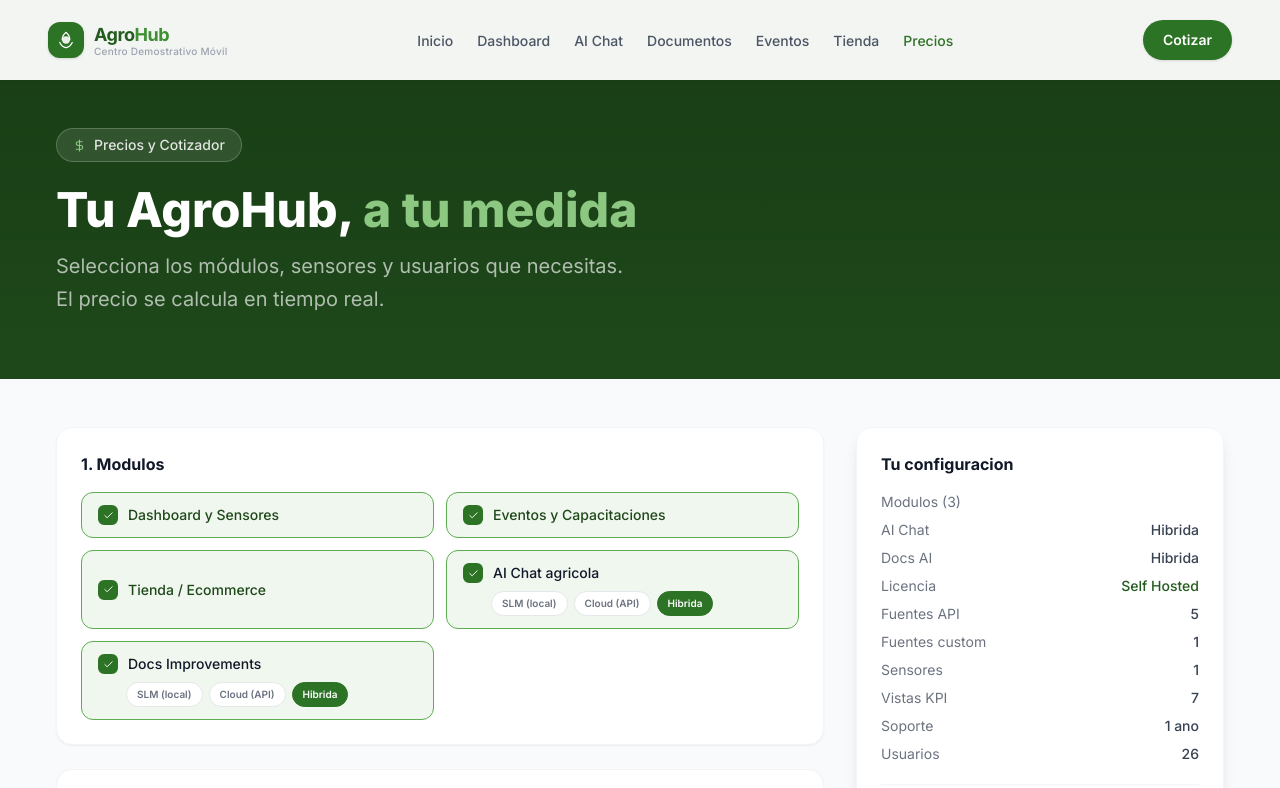
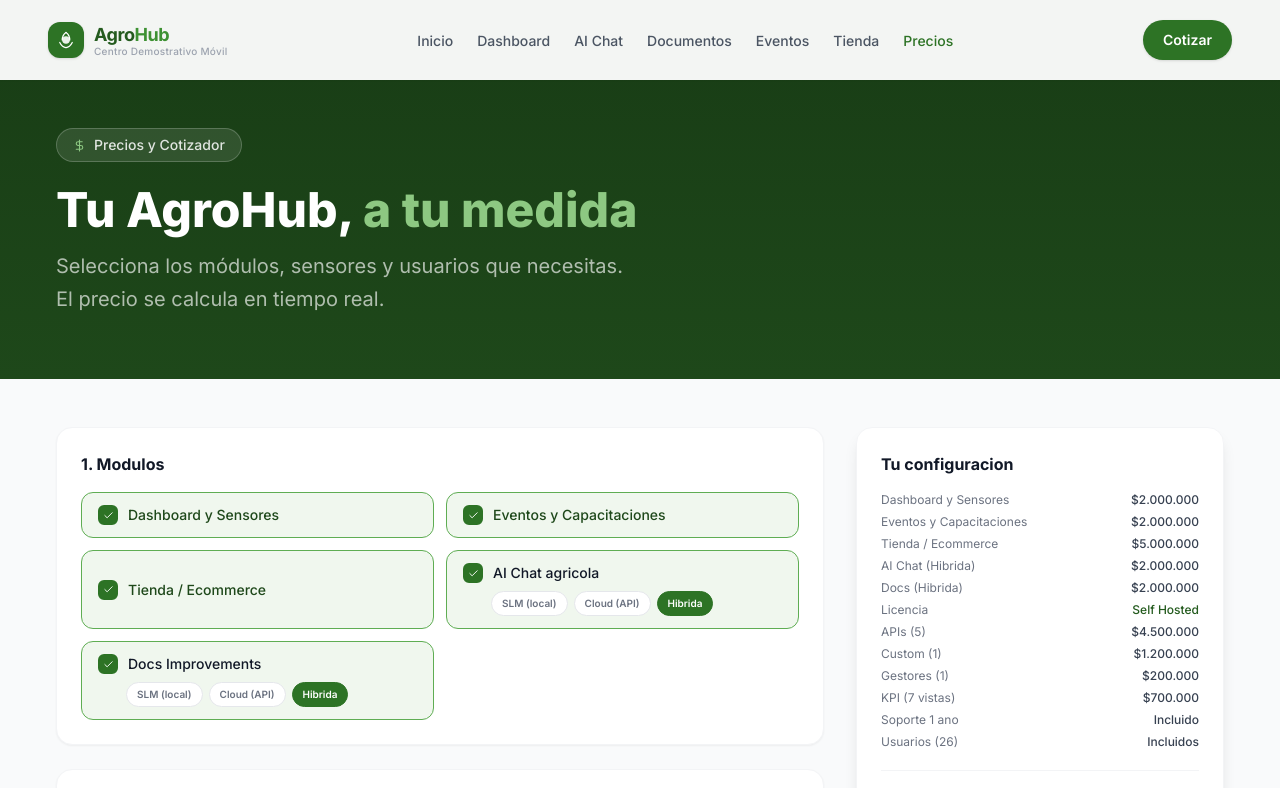
Before and after one commit to templateschile/Agrohub, a React (Vite) app: page /precios in a window 1280 px wide. Shown: the top 788 px of the page. Built offline with nearby package versions, Linux system fonts and the light colour scheme.

Commit message:
feat: sensores renombrado, panel con precios por linea, notificacion desglose completo

```diff
--- a/src/pages/Precios.jsx
+++ b/src/pages/Precios.jsx
@@ -250,12 +250,12 @@ export default function Precios() {
                   </div>
                 </div>
 
-                {/* 4. Sensores */}}
+                                {/* 4. Sensores */}
                 <div className="bg-white border border-gray-100 rounded-2xl p-6 shadow-sm">
                   <div className="flex items-center justify-between mb-4">
                     <div className="flex items-center gap-2">
-                      <h2 className="font-bold text-gray-900 text-base">4. Sensores compatibles</h2>
-                      <Tooltip text="Selecciona los sensores que ya tienes o planeas adquirir. El hub se integra con cada uno." />
+                      <h2 className="font-bold text-gray-900 text-base">4. Gestion de sensores a traves de:</h2>
+                      <Tooltip text="Selecciona los gestores de sensores que ya usas o planeas integrar. El hub se conecta con cada plataforma." />
                     </div>
                     <button onClick={() => setSensoresExpanded(v => !v)} className="flex items-center gap-1 text-xs text-agro-green-600 font-semibold">
                       {sensoresExpanded ? "Colapsar" : "Ver todos"} {sensoresExpanded ? <ChevronUp size={13}/> : <ChevronDown size={13}/>}
@@ -346,18 +346,65 @@ export default function Precios() {
                 <div className="sticky top-28 bg-white border border-gray-100 rounded-2xl p-6 shadow-lg">
                   <h2 className="font-bold text-gray-900 text-base mb-4">Tu configuracion</h2>
 
-                                    <div className="flex flex-col gap-2 text-sm mb-5">
-                    {modulos.length > 0 && <div className="flex justify-between"><span className="text-gray-500">Modulos ({modulos.length})</span></div>}
-                    {aiActivo   && <div className="flex justify-between"><span className="text-gray-500">AI Chat</span><span className="font-medium text-gray-700">{modoAi}</span></div>}
-                    {docsActivo && <div className="flex justify-between"><span className="text-gray-500">Docs AI</span><span className="font-medium text-gray-700">{modoDocs}</span></div>}
-                    <div className="flex justify-between"><span className="text-gray-500">Licencia</span><span className="font-medium text-agro-green-700">{LICENCIAS.find(l=>l.id===licencia)?.label}</span></div>
-                    {fuentesApi > 0 && <div className="flex justify-between"><span className="text-gray-500">Fuentes API</span><span className="font-medium text-gray-700">{fuentesApi}</span></div>}
-                    {fuentesSinApi > 0 && <div className="flex justify-between"><span className="text-gray-500">Fuentes custom</span><span className="font-medium text-gray-700">{fuentesSinApi}</span></div>}
-                    {sensores.length > 0 && <div className="flex justify-between"><span className="text-gray-500">Sensores</span><span className="font-medium text-gray-700">{sensores.length}</span></div>}
-                    {vistasKpi > 0 && <div className="flex justify-between"><span className="text-gray-500">Vistas KPI</span><span className="font-medium text-gray-700">{vistasKpi}</span></div>}
-                    <div className="flex justify-between"><span className="text-gray-500">Soporte</span><span className="font-medium text-gray-700">{soporte} ano{soporte>1?"s":""}</span></div>
-                    <div className="flex justify-between"><span className="text-gray-500">Usuarios</span><span className="font-medium text-gray-700">{admins+agricultores+asesores}</span></div>
-                  </div>
+                                    <div className="flex flex-col gap-1.5 text-sm mb-5">
+                                      {modulos.map(id => {
+                                        const m = MODULOS.find(x => x.id === id)
+                                        return m ? (
+                                          <div key={id} className="flex justify-between">
+                                            <span className="text-gray-500 text-xs">{m.label}</span>
+                                            <span className="font-medium text-gray-700 text-xs">{CLP(m.precio)}</span>
+                                          </div>
+                                        ) : null
+                                      })}
+                                      {aiActivo && (
+                                        <div className="flex justify-between">
+                                          <span className="text-gray-500 text-xs">AI Chat ({modoAi})</span>
+                                          <span className="font-medium text-gray-700 text-xs">{CLP(2000000)}</span>
+                                        </div>
+                                      )}
+                                      {docsActivo && (
+                                        <div className="flex justify-between">
+                                          <span className="text-gray-500 text-xs">Docs ({modoDocs})</span>
+                                          <span className="font-medium text-gray-700 text-xs">{CLP(2000000)}</span>
+                                        </div>
+                                      )}
+                                      <div className="flex justify-between">
+                                        <span className="text-gray-500 text-xs">Licencia</span>
+                                        <span className="font-medium text-agro-green-700 text-xs">{LICENCIAS.find(l=>l.id===licencia)?.label}</span>
+                                      </div>
+                                      {fuentesApi > 0 && (
+                                        <div className="flex justify-between">
+                                          <span className="text-gray-500 text-xs">APIs ({fuentesApi})</span>
+                                          <span className="font-medium text-gray-700 text-xs">{CLP(fuentesApi*PRECIO_API)}</span>
+                                        </div>
+                                      )}
+                                      {fuentesSinApi > 0 && (
+                                        <div className="flex justify-between">
+                                          <span className="text-gray-500 text-xs">Custom ({fuentesSinApi})</span>
+                                          <span className="font-medium text-gray-700 text-xs">{CLP(fuentesSinApi*PRECIO_NO_API)}</span>
+                                        </div>
+                                      )}
+                                      {sensores.length > 0 && (
+                                        <div className="flex justify-between">
+                                          <span className="text-gray-500 text-xs">Gestores ({sensores.length})</span>
+                                          <span className="font-medium text-gray-700 text-xs">{CLP(sensores.length*PRECIO_SENSOR)}</span>
+                                        </div>
+                                      )}
+                                      {vistasKpi > 0 && (
+                                        <div className="flex justify-between">
+                                          <span className="text-gray-500 text-xs">KPI ({vistasKpi} vistas)</span>
+                                          <span className="font-medium text-gray-700 text-xs">{CLP(vistasKpi*PRECIO_VISTA)}</span>
+                                        </div>
+                                      )}
+                                      <div className="flex justify-between">
+                                        <span className="text-gray-500 text-xs">Soporte {soporte} ano{soporte>1?"s":""}</span>
+                                        <span className="font-medium text-gray-700 text-xs">{soporte===1?"Incluido":CLP((soporte-1)*PRECIO_SOPORTE)}</span>
+                                      </div>
+                                      <div className="flex justify-between">
+                                        <span className="text-gray-500 text-xs">Usuarios ({admins+agricultores+asesores})</span>
+                                        <span className="font-medium text-gray-700 text-xs">{admins+agricultores+asesores>200?CLP(3100000):admins+agricultores+asesores>100?CLP(1600000):admins+agricultores+asesores>50?CLP(800000):"Incluidos"}</span>
+                                      </div>
+                                    </div>
 
                   <div className="border-t border-gray-100 pt-4 mb-5 text-center">
                     <p className="text-xs text-gray-400 mb-1">Precio estimado disponible</p>
@@ -387,7 +434,33 @@ export default function Precios() {
           onClose={() => setShowModal(false)}
           titulo="Solicitar propuesta con precio"
           subtitulo="Te enviamos el detalle completo con precio al mail y WhatsApp."
-          origen={`Cotizador: modulos=[${modulos.join(",")}] AI=${aiActivo?modoAi:"off"} Docs=${docsActivo?modoDocs:"off"} Licencia=${licencia} APIs=${fuentesApi} Sensores=${sensores.length} Usuarios=${admins+agricultores+asesores} Soporte=${soporte}a. Total interno: ${CLP(precio)}`}
+          origen={(() => {
+            const lineas = []
+            // Modulos
+            modulos.forEach(id => {
+              const m = MODULOS.find(x => x.id === id)
+              if (m) lineas.push(`✅ ${m.label}: ${CLP(m.precio)}`)
+            })
+            if (aiActivo)   lineas.push(`✅ AI Chat agricola (${modoAi}): ${CLP(2000000)}`)
+            if (docsActivo) lineas.push(`✅ Docs Improvements (${modoDocs}): ${CLP(2000000)}`)
+            // Licencia
+            const lic = LICENCIAS.find(l => l.id === licencia)
+            lineas.push(`📄 Licencia: ${lic?.label} — ${lic?.desc}`)
+            // Fuentes
+            if (fuentesApi > 0)    lineas.push(`🔗 Fuentes API REST (${fuentesApi}): ${CLP(fuentesApi * PRECIO_API)}`)
+            if (fuentesSinApi > 0) lineas.push(`🔧 Fuentes sin API custom (${fuentesSinApi}): ${CLP(fuentesSinApi * PRECIO_NO_API)}`)
+            // Sensores
+            if (sensores.length > 0) lineas.push(`📡 Gestores de sensores (${sensores.length}): ${sensores.join(', ')} — ${CLP(sensores.length * PRECIO_SENSOR)}`)
+            // KPI
+            if (vistasKpi > 0) lineas.push(`📊 Vistas KPI (${vistasKpi}): ${CLP(vistasKpi * PRECIO_VISTA)}`)
+            // Soporte
+            lineas.push(`🛠 Soporte ${soporte} año${soporte>1?'s':''}: ${soporte === 1 ? 'Incluido' : CLP((soporte-1)*PRECIO_SOPORTE) + ' extra'}`)
+            // Usuarios
+            const u = admins + agricultores + asesores
+            lineas.push(`👥 Usuarios: ${u} (${admins} admins, ${agricultores} agricultores, ${asesores} asesores)${u>200?' +$1.500.000':u>100?' +$800.000 x2':u>50?' +$800.000':''}`)
+            lineas.push(`💰 TOTAL ESTIMADO: ${CLP(precio)}`)
+            return lineas.join(' | ')
+          })()}
         />
       )}
     </div>
```
